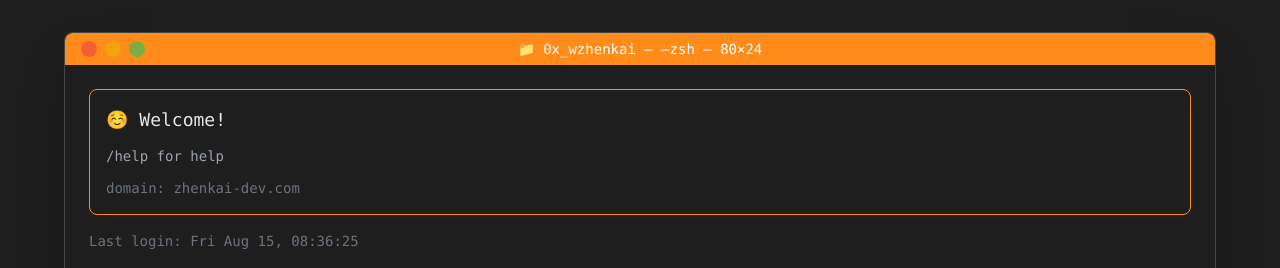
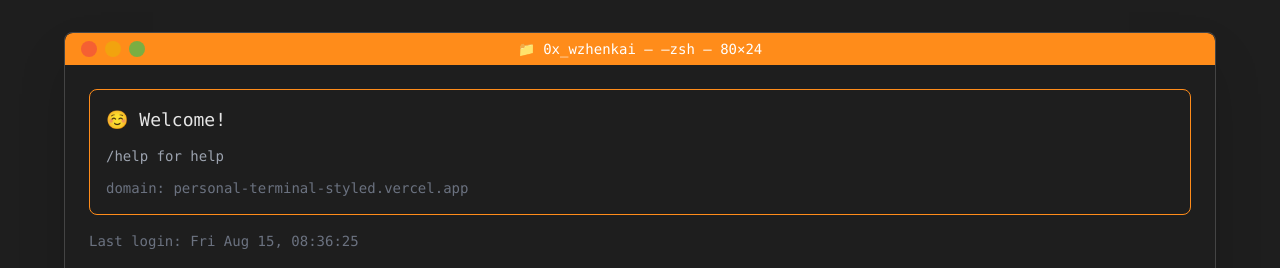
Before and after one commit to zhenkai-dev/personal-terminal-styled, a Next.js app: page / in a window 1280 px wide. Shown: the top 268 px of the page. Built offline with nearby package versions, Linux system fonts and the light colour scheme.

Commit message:
update: domain

```diff
--- a/src/components/WelcomeBox.tsx
+++ b/src/components/WelcomeBox.tsx
@@ -45,7 +45,7 @@ export default function WelcomeBox({ isFirstVisit }: WelcomeBoxProps) {
         </div>
 
         <div className="text-sm text-gray-500">
-          domain: zhenkai-dev.com
+          domain: personal-terminal-styled.vercel.app
         </div>
       </div>
     </div>
```
Also changed, not shown: public/downloads/wzhenkai_resume.md (+2 -2 lines), 1 other file (tests, documents, lock files or other folders).
